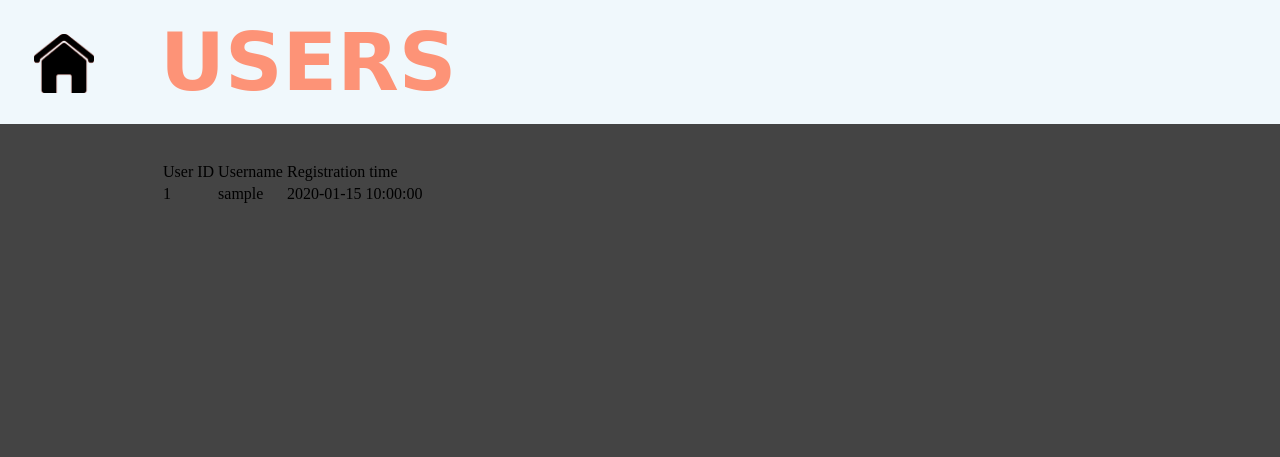
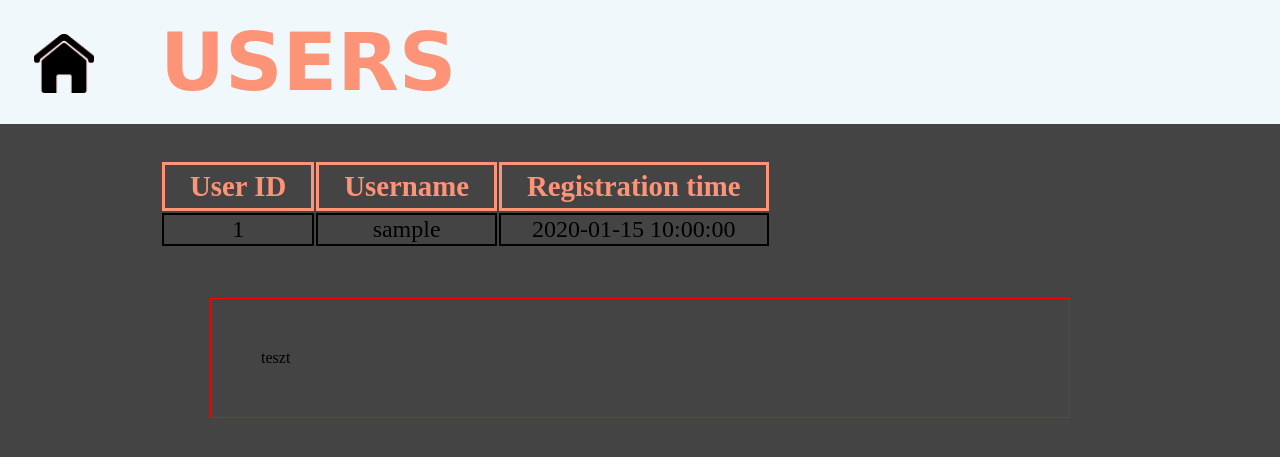
Before and after one commit to jonatanUri/AskMate, a Flask app: template templates/all_users.html in a window 1280 px wide. Shown: the top 457 px of the page. Run offline with Flask 2, Linux system fonts and the light colour scheme; the template is opened without the code that fills it: most values are stand-ins (such as "Sample title", 1, 10 or a date in 2020).

Commit message:
continued working on css. got only a bit left

```diff
--- a/static/style.css
+++ b/static/style.css
@@ -142,3 +142,27 @@ h4 {
 .icon {
     max-width: 0.8em;
 }
+
+.table_data {
+    font-size: 1.5em;
+    text-align: center;
+    border-style: solid;
+    border-width: 2px;
+}
+
+.table_header {
+    font-size: 1.8em;
+    font-weight: bold;
+    color: lightsalmon;
+    padding: 5px 25px;
+    border-style: solid;
+    border-width: 3px;
+    animation: flash linear 3s infinite;
+    margin: 100px;
+}
+
+.test {
+    border: 1px red solid;
+    padding: 50px;
+    margin: 50px;
+}
--- a/templates/all_users.html
+++ b/templates/all_users.html
@@ -9,17 +9,18 @@
     <body>
         <table>
             <tr>
-                <td>User ID</td>
-                <td>Username</td>
-                <td>Registration time</td>
+                <td class="table_header">User ID</td>
+                <td class="table_header">Username</td>
+                <td class="table_header">Registration time</td>
             </tr>
             {%  for user in user_data %}
                 <tr>
-                    <td>{{ user.id }}</td>
-                    <td>{{ user.user_name }}</td>
-                    <td>{{ user.registration_time }}</td>
+                    <td class="table_data">{{ user.id }}</td>
+                    <td class="table_data">{{ user.user_name }}</td>
+                    <td class="table_data">{{ user.registration_time }}</td>
                 </tr>
             {%  endfor %}
         </table>
+        <div class="test">teszt</div>
     </body>
 </html>
```
